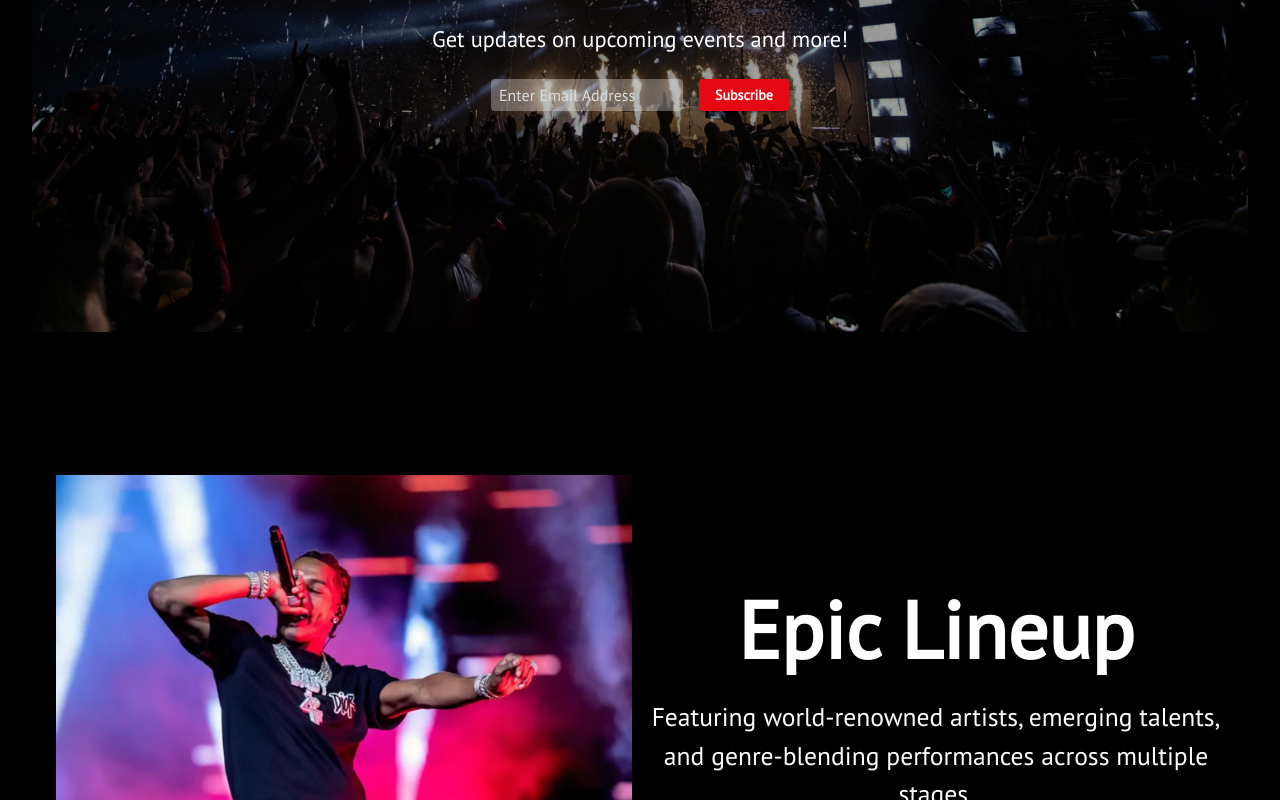
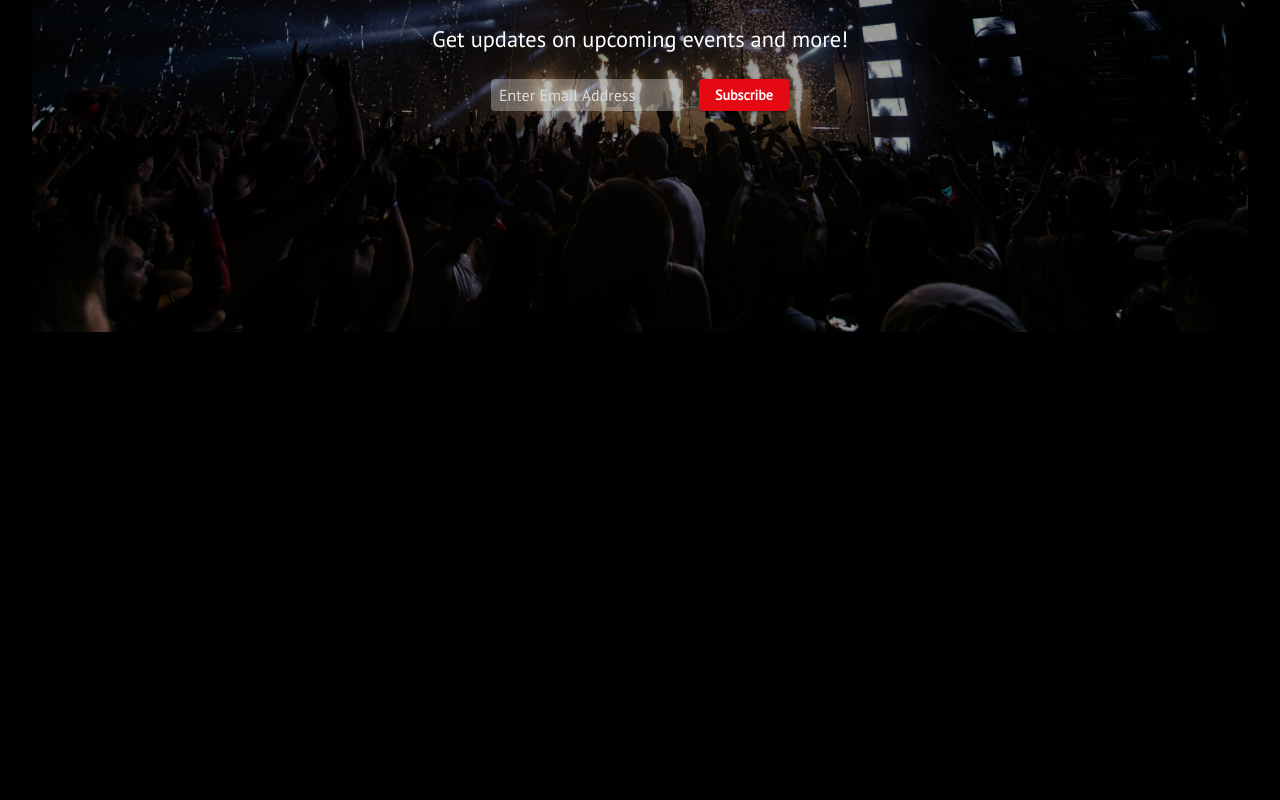
Before and after one commit to BNAS24/sonicwave, a React (Vite) app: page / in a window 1280 px wide. Shown: the part 500-1300 px from the top of the page. After the commit the page ends 864 px from the top, so only its background shows below. Built offline with nearby package versions, Linux system fonts and the light colour scheme; the HTML template or start-up script is replaced by a standard one.

Commit message:
scroll snapping added for better ux

```diff
--- a/src/App.tsx
+++ b/src/App.tsx
@@ -25,7 +25,9 @@ function App() {
             bottom: "64px",
             display: "flex",
             flexDirection: "column",
-            // height: "100%",
+            overflowY: "scroll",
+            scrollSnapType: "y mandatory",
+            height: "100vh",
             zIndex: 1,
           }}
         >
@@ -40,7 +42,6 @@ function App() {
               flexDirection: "column",
               justifyContent: "center",
               alignItems: "center",
-              // maxWidth: "100%",
               width: "100%",
               height: "100vh",
               paddingX: {
@@ -50,6 +51,7 @@ function App() {
                 lg: "5rem", // 1200px
                 xl: "5rem", // 1536px
               },
+              scrollSnapAlign: "start",
               background:
                 "url(media/heroimage/concert-official.webp) center/cover no-repeat ",
               overflowX: "hidden",
@@ -119,9 +121,12 @@ function App() {
               alignItems: "center",
               gap: "1rem",
               // mt: "6rem",
+              minHeight: "100vh",
+              // scrollSnapAlign: "start",
             }}
           >
             <Section sections={sectionMedia} />
+
             <Container
               disableGutters={true}
               maxWidth={false}
@@ -130,7 +135,7 @@ function App() {
                 alignItems: "center",
                 justifyContent: "center",
                 padding: "1rem 1rem",
-                height: "90vh",
+                minHeight: "90vh",
               }}
             >
               <Typography
@@ -143,6 +148,7 @@ function App() {
                     lg: "4rem", // 1200px
                     xl: "4rem", // 1536px
                   },
+                  scrollSnapAlign: "start",
                 }}
               >
                 Sonicwave is more than just a festival, it’s a cultural
--- a/src/components/layout/Section.tsx
+++ b/src/components/layout/Section.tsx
@@ -17,9 +17,10 @@ export const Section = ({ sections }: { sections: sectionData[] }) => {
                 display: "flex",
                 alignItems: "center",
                 justifyContent: "center",
-                width: "100%",
-                minHeight: "90vh",
+                width: "100vw",
+                minHeight: "100vh",
                 gap: "1.5rem",
+                scrollSnapAlign: "start",
               }}
             >
               {/*Main content container*/}
@@ -138,7 +139,6 @@ export const Section = ({ sections }: { sections: sectionData[] }) => {
                       />
                     ) : (
                       <video
-                        // controls
                         loop
                         autoPlay
                         muted
--- a/src/components/navigation/Footer.tsx
+++ b/src/components/navigation/Footer.tsx
@@ -7,7 +7,7 @@ export const Footer = () => {
         display: "flex",
         alignItems: "center",
         justifyContent: "center",
-        height: "64px",
+        minHeight: "64px",
         width: "100%",
       }}
     >
```
